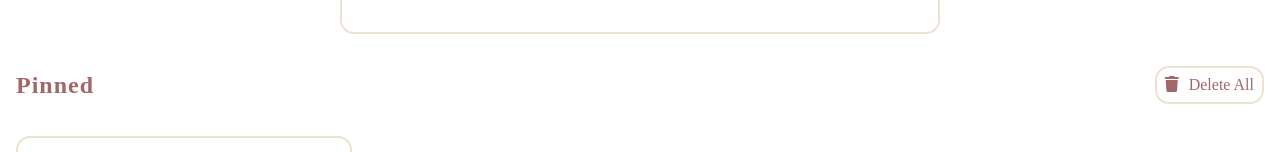
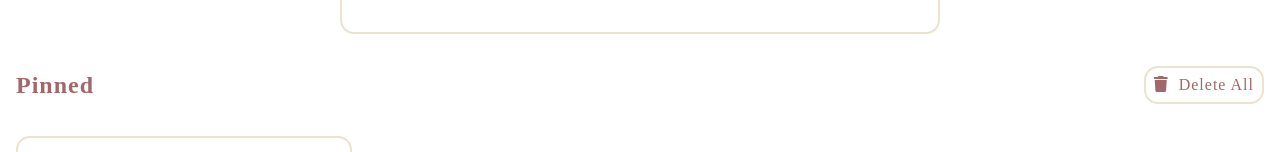
Before and after one commit to mishti169/react-makenote-mishti, a React (Create React App) app: page / in a window 1280 px wide. Both pictures are taken after a click on the button 934 px from the left and 162 px from the top of the page. Shown: the part 396-548 px from the top of the page. Built offline with nearby package versions, Linux system fonts and the light colour scheme; a web font is replaced by a local one.

Commit message:
add letterSpacing class

```diff
--- a/src/Components/NoteList/NoteList.js
+++ b/src/Components/NoteList/NoteList.js
@@ -20,7 +20,10 @@ const NoteList = (props) => {
 		<>
 			<div className='nIHeadingContainer'>
 				<h2>{props.title}</h2>
-				<button className='border borderRadius delAll ' onClick={onDelAll}>
+				<button
+					className='border borderRadius delAll letterSpacing'
+					onClick={onDelAll}
+				>
 					<i className='fa-solid fa-trash iconColor mr10 '></i>
 					Delete All
 				</button>
```
